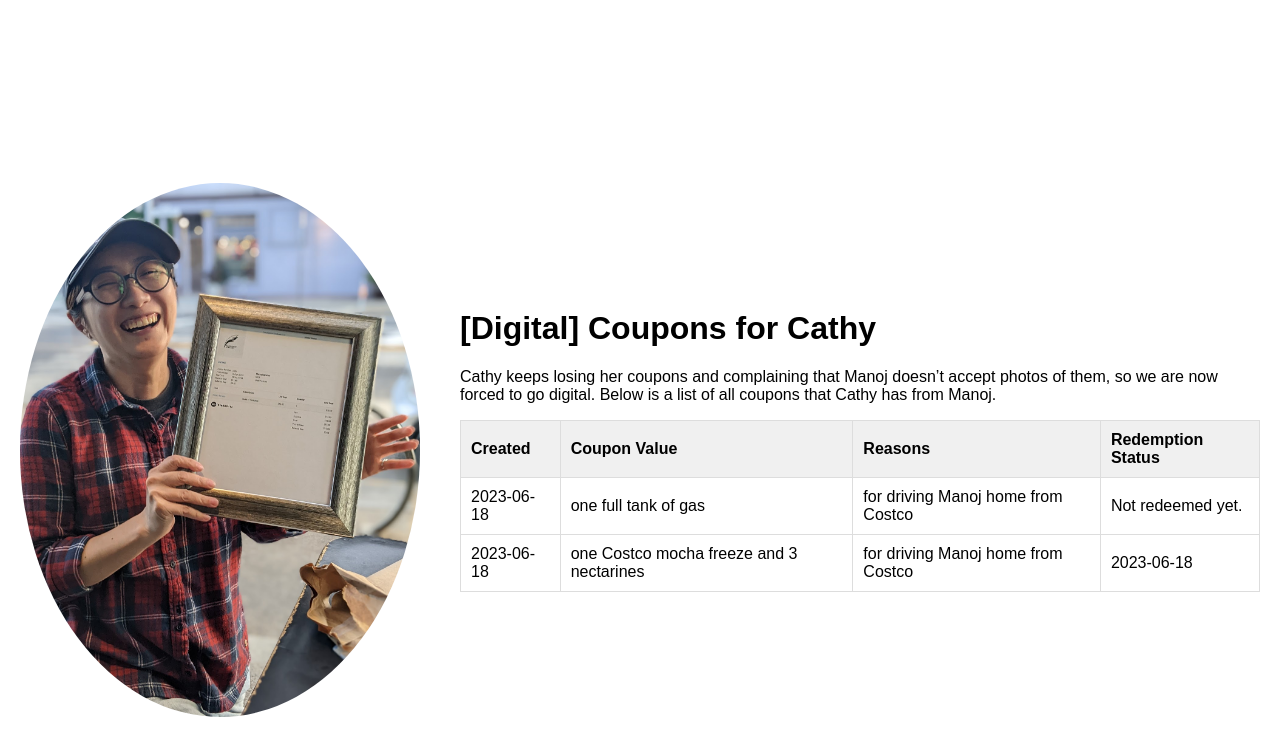
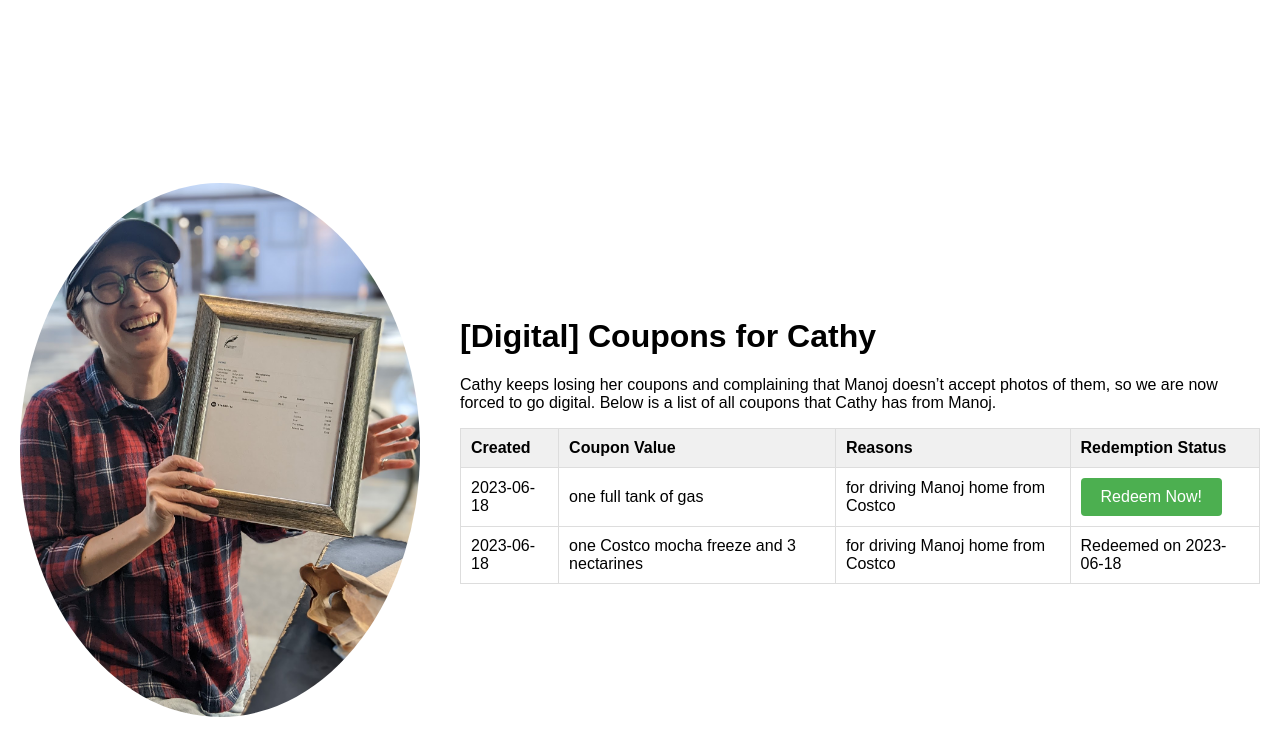
Before and after one commit to mdayaram/couponsforcathy, a Jekyll site: the page built from index.md, in a window 1280 px wide. Shown: the top 756 px of the page. Built offline with Jekyll 4.4.1, drawn with Linux system fonts in a browser that asks for light colours; our own code applies the rules of GitHub Pages for plain Markdown files.

Commit message:
Adding redeem button

```diff
--- a/_data/coupons.yml
+++ b/_data/coupons.yml
@@ -1,6 +1,6 @@
 - {
   created_at: "2023-06-18",
-  redeemed_at: "",
+  redeemed_at: null,
   value: "one full tank of gas",
   reason: "for driving Manoj home from Costco",
 }
--- a/_layouts/default.html
+++ b/_layouts/default.html
@@ -50,6 +50,21 @@
       td {
         background-color: #fff;
       }
+
+      .redeem {
+        display: inline-block;
+        padding: 10px 20px;
+        text-decoration: none;
+        background-color: #4CAF50;
+        color: #fff;
+        border-radius: 4px;
+        border: none;
+        transition: background-color 0.3s ease;
+      }
+
+      .redeem:hover {
+        background-color: #45a049;
+      }
     </style>
   </head>
   <body>
--- a/index.md
+++ b/index.md
@@ -24,7 +24,13 @@ Cathy has from Manoj.
       <td>{{ coupon.created_at }}</td>
       <td>{{ coupon.value }}</td>
       <td>{{ coupon.reason }}</td>
-      <td>{{ coupon.redeemed_at | default: "Not redeemed yet." }}</td>
+      <td>
+        {%- if coupon.redeemed_at == null or coupon.redeemed_at == "" -%}
+        <a class="redeem" href="https://github.com/mdayaram/couponsforcathy.com/issues/new?title=Redeeming {{ coupon.value }}">Redeem Now!</a>
+        {%- else -%}
+        Redeemed on {{ coupon.redeemed_at }}
+        {%- endif -%}
+      </td>
     </tr>
 {%- endfor -%}
   </tbody>
```
